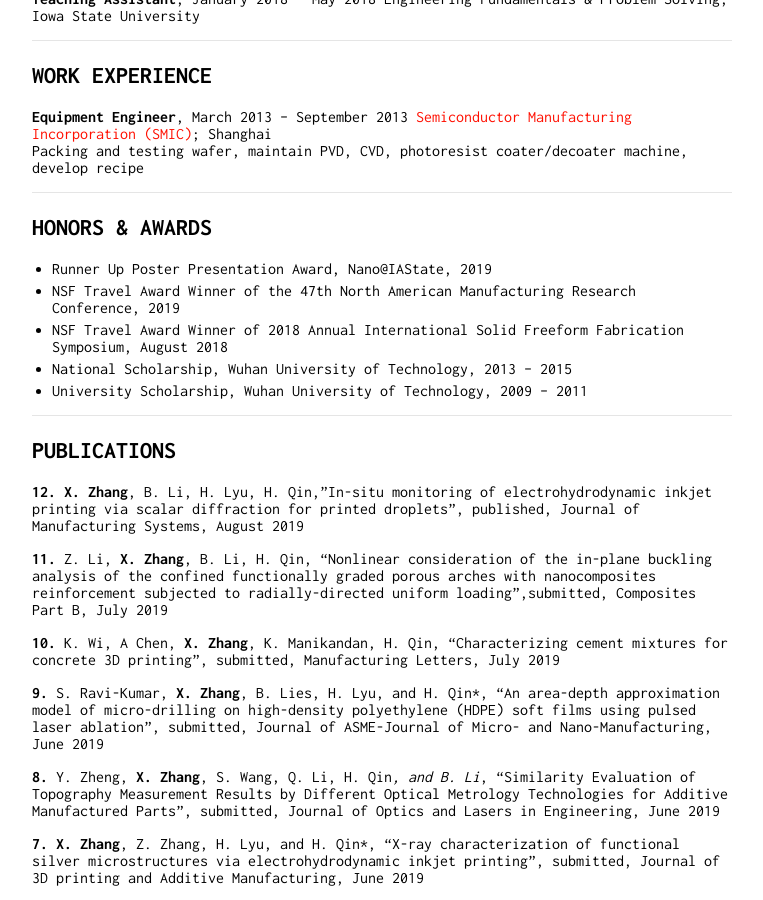
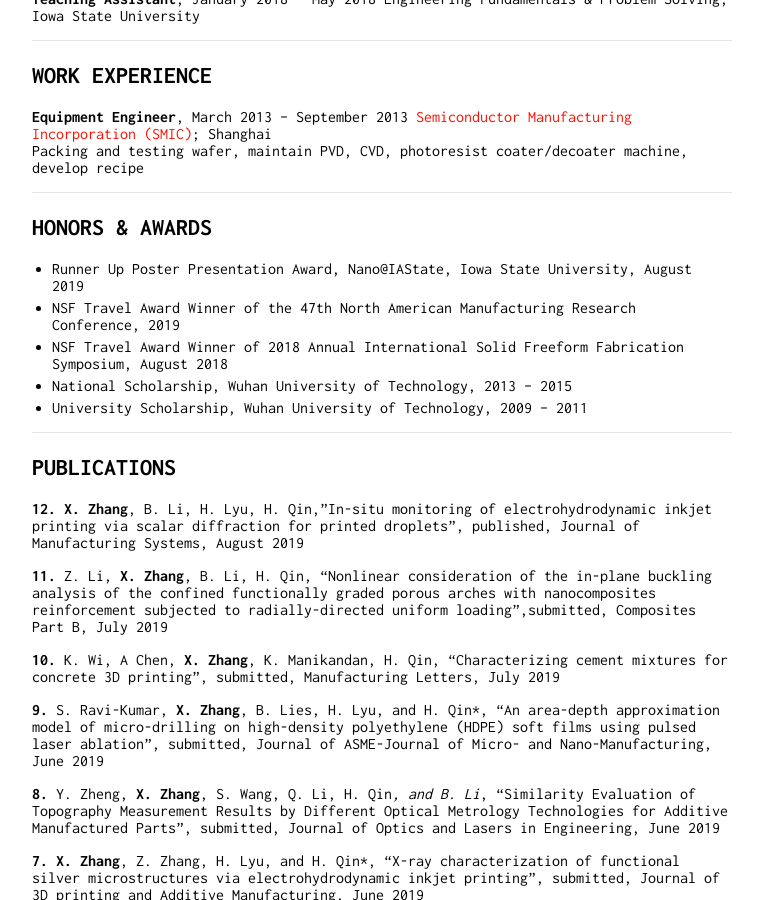
Before and after one commit to zhangxiao2018/zhangxiao2018.github.io, a Jekyll site: the page built from index.md, in a window 1280 px wide and 900 px high, scrolled down 1427 px. Shown: the whole window, without its empty margins (258-1021 px from the left). Built offline with Jekyll 4.4.1, drawn with Linux system fonts in a browser that asks for light colours; our own code applies the rules of GitHub Pages for plain Markdown files.

Commit message:
Update index.md

```diff
--- a/index.md
+++ b/index.md
@@ -76,7 +76,7 @@ Packing and testing wafer, maintain PVD, CVD, photoresist coater/decoater machin
 
 - - -
 ## HONORS & AWARDS
-* Runner Up Poster Presentation Award, Nano@IAState, 2019
+* Runner Up Poster Presentation Award, Nano@IAState, Iowa State University, August 2019
 * NSF Travel Award Winner of the 47th North American Manufacturing Research Conference, 2019
 * NSF Travel Award Winner of 2018 Annual International Solid Freeform Fabrication Symposium, August 2018
 * National Scholarship, Wuhan University of Technology, 2013 – 2015
```
